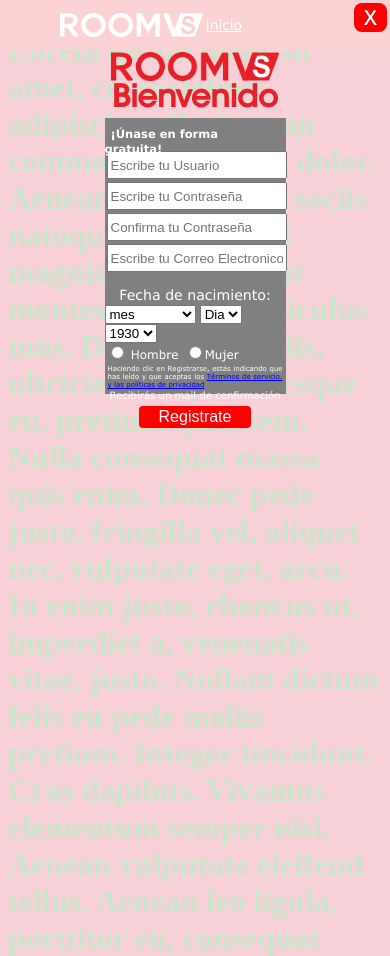
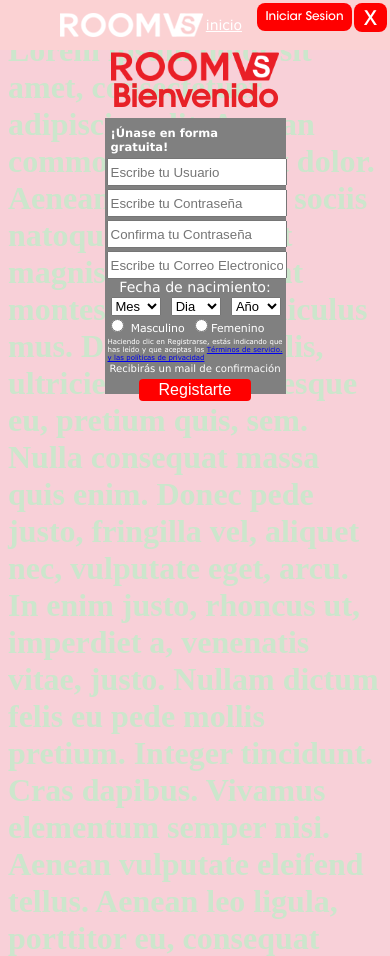
Before and after one commit to wilsonromero1/room2, a PHP site: page / in a window 390 px wide. Run offline with PHP 8.4, Linux system fonts and the light colour scheme.

Commit message:
boton inisio de sesion
boton inisio de sesion

```diff
--- a/css/responsive/r-style-index.css
+++ b/css/responsive/r-style-index.css
@@ -122,20 +122,19 @@
         margin-left: 6px;
         width:50px;
         font-size:13px;
-
-
-    }
-    .inisesion{
+            }
+    button.inisesion{
         border-radius: 8px 8px 8px 8px;
         position: absolute;
         top:3px;
         right:38px;
+        padding: 7px 0px;
+        font-family: avan;
+        font-size: 12px;
+        width: 95px;
+        color:white;
         background-color: red;
-        padding:1px 0px;
-        font-size: 12px;
-        text-decoration: none;
-        line-height: 1;
-        color:#fff;
+        border: none;
         transition: all 0.3s ease;
-    }
-       }
+        }
+}
--- a/index.html
+++ b/index.html
@@ -5,7 +5,7 @@
 <link rel="stylesheet" type="text/css" href="css/style-index.css">
 <meta name="viewport" content="width=device-width, initial-scale=1.0">
 <link rel="stylesheet" type="text/css" href="css/style-index_down.css">
-<link rel="stylesheet" type="text/css" href="css/responsive/r-style-index_down.css" media="screen and (max-width: 1920px)" >
+<link rel="stylesheet" type="text/css" href="css/responsive/r-style-index_down.css" media="screen and (max-width: 1920px)">
     <link rel="stylesheet" type="text/css" href="css/responsive/r-style-index.css" media="screen and (max-width: 1920px)">
 <!-- Nuevo El icono-->
 <link rel="shortcut icon" href="logo_ico.ico">
@@ -24,16 +24,16 @@
         }
 	</style>
 
-<div id="mimodal" class="modal">
-<!-- id=mimodal propiedad con el java para cerrar -->
-<!-- modal propiedad  -->
-      <a class="cerrar" href ="javascript:void(0)"
+<div id="mimodal"class="modal"><!--mi Modal general-transparencia-->
+
+		<button class="inisesion">Iniciar Sesion</button><!--boton de inisio de sesion nuevo-->
+
+    <a class="cerrar" href ="javascript:void(0)"
 	onclick = "document.getElementById('mimodal').style.display='none';document.getElementById('fade').style.display='none'">
 	X</a>
 
 
- <div class="contenido-modal">
- <!--  contenido modal que contiene a la vez el logo y el fomrulario-->
+ <div class="contenido-modal"><!--  contenido modal que contiene a la vez el logo y el fomrulario-->
 
     <div class="modal-logo"><!-- nuevo modal div para el logo y el bienvenido -->
         <img src="img/logo.png" height="43" width="238">
@@ -42,23 +42,21 @@
 
 <div class="modal-body"><!--  contenido modal-contenido del formulario-->
 
-        <span  id="unase"> ¡Únase en forma gratuita!
-		</span>
+        <div  id="unase"> ¡Únase en forma gratuita!
+		</div>
     <!-- aqui elimine el estilo del input y lo mande al css-coloque la clase input-->
     <form class="form" action="" method="get">
 	 <input class="caja" placeholder="Escribe tu Usuario" type="text" name="contraseña">
 	 <input class="caja" placeholder="Escribe tu Contraseña"  type="password" name="contraseña">
 	 <input class="caja" placeholder="Confirma tu Contraseña"  type="password" name="tusuario">
-	<input class="caja" placeholder="Escribe tu Correo Electronico"  type="text" name="tusuario"><br>
-	 <!-- termina nuevo-->
+	<input class="caja" placeholder="Escribe tu Correo Electronico"  type="text" name="tusuario">
         <!--Fecha de nacimiento -->
 
-		<div id="fecha" class="tex24">Fecha de nacimiento:</div>
+        <div id="fecha" class="tex24"><a>Fecha de nacimiento:</a></div><!--nuevo -->
 
 		<!--Select -->
-		<div id="select">
 
-		<select name="programa">
+		<select class="select" onchange="this.style.width=200">
 		<option value="Enero" selected="selected">Enero</option>
 		<option value="Febrero" selected="selected">Febrero</option>
 		<option value="marzo" selected="selected">marzo</option>
@@ -71,12 +69,12 @@
 		<option value="Octubre" selected="selected">Octubre</option>
 		<option value="Noviembre" selected="selected">Noviembre</option>
 		<option value="Diciembre" selected="selected">Diciembre</option>
-		<option value="mes" selected="selected">mes</option>
+		<option value="Febrero" selected="selected">Mes</option>
 		</select>
 
 	<!-- DIa -->
 
-		<select>
+		<select class="select" onchange="this.style.width=200">
 		<option value="1" selected="selected">1</option>
 		<option value="2" selected="selected">2</option>
 		<option value="3" selected="selected">3</option>
@@ -103,7 +101,7 @@
 
 		</select>
 
-		<select>
+		<select class="select" onchange="this.style.width=200">
 		<option value="1920" selected="selected">1920</option>
 		<option value="1921" selected="selected">1921</option>
 		<option value="1922" selected="selected">1922</option>
@@ -115,13 +113,13 @@
 		<option value="1928" selected="selected">1928</option>
 		<option value="1999" selected="selected">1999</option>
 		<option value="1930" selected="selected">1930</option>
+        <option value="hola" selected="selected">Año</option>
 
 		</select>
-
-		</div>
+        <br>
 	<!-- check box -->
-		<input class="check" type="radio" name="radio2" /> <label>Hombre</label> <!-- resolver boxchechek, no se seleciona uno y luego otro-->
-		<input class="check" type="radio" name="radio2" /><labe>Mujer</labe>
+		<input class="check" type="radio" name="radio2" /> <label class="sex">Masculino</label> <!-- resolver boxchechek, no se seleciona uno y luego otro-->
+		<input class="check" type="radio" name="radio2" /><labe class="sex">Femenino</labe>
 
 	<!-- texto terminos-->
 		<div id="terminos">
@@ -134,8 +132,8 @@
 		</div>
 
 	<!--botton registrase-->
-		<div id="boton"> <!-- demas -->
-		<button id="button">Registrate</button>
+		<div id="boton">
+		<button id="button">Registarte</button>
 		</div>
         </form>
 
@@ -146,8 +144,6 @@
 </div>
 
 	<!--fin Modal-->
-
-
 
 
 <!-- contenido página Down -->
```
